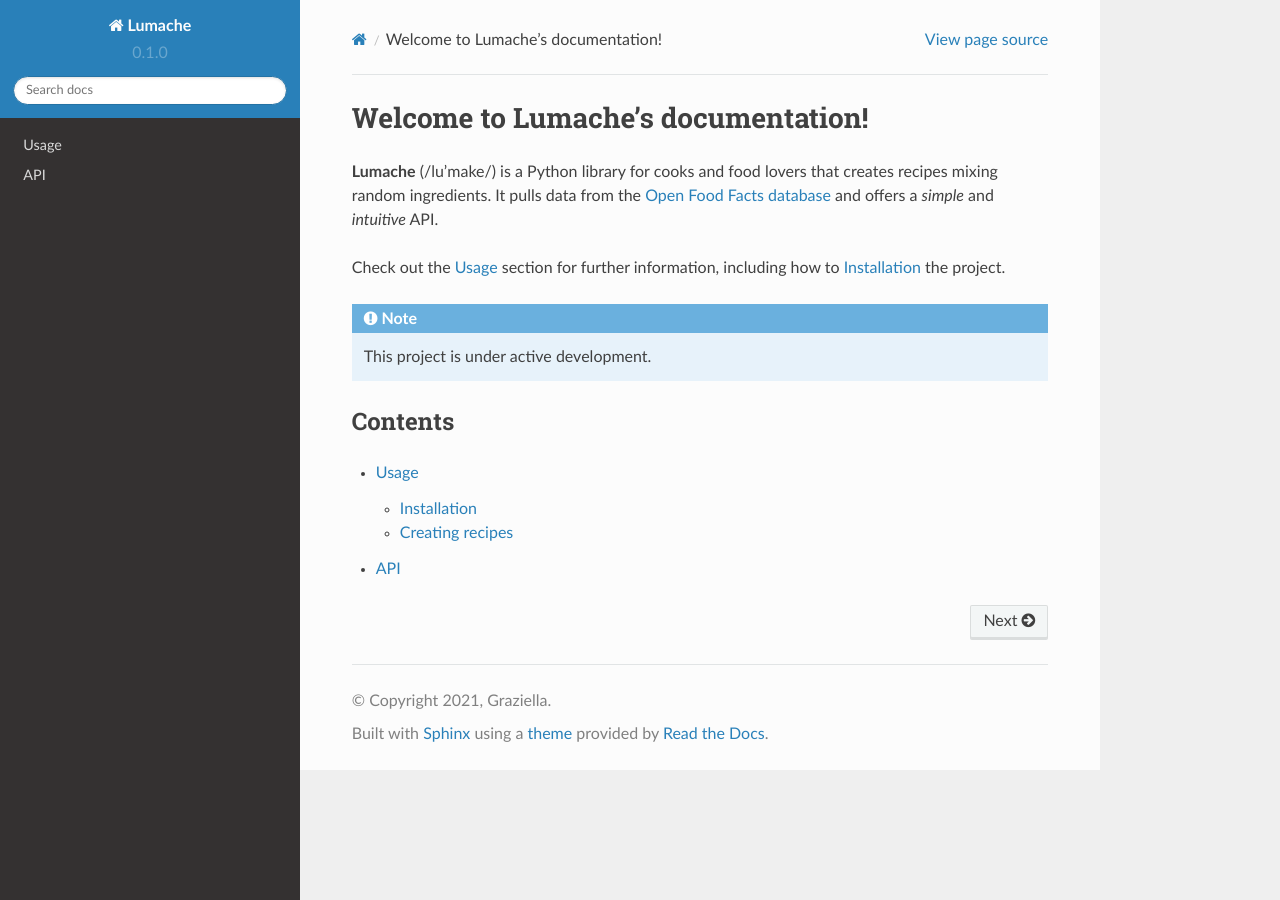
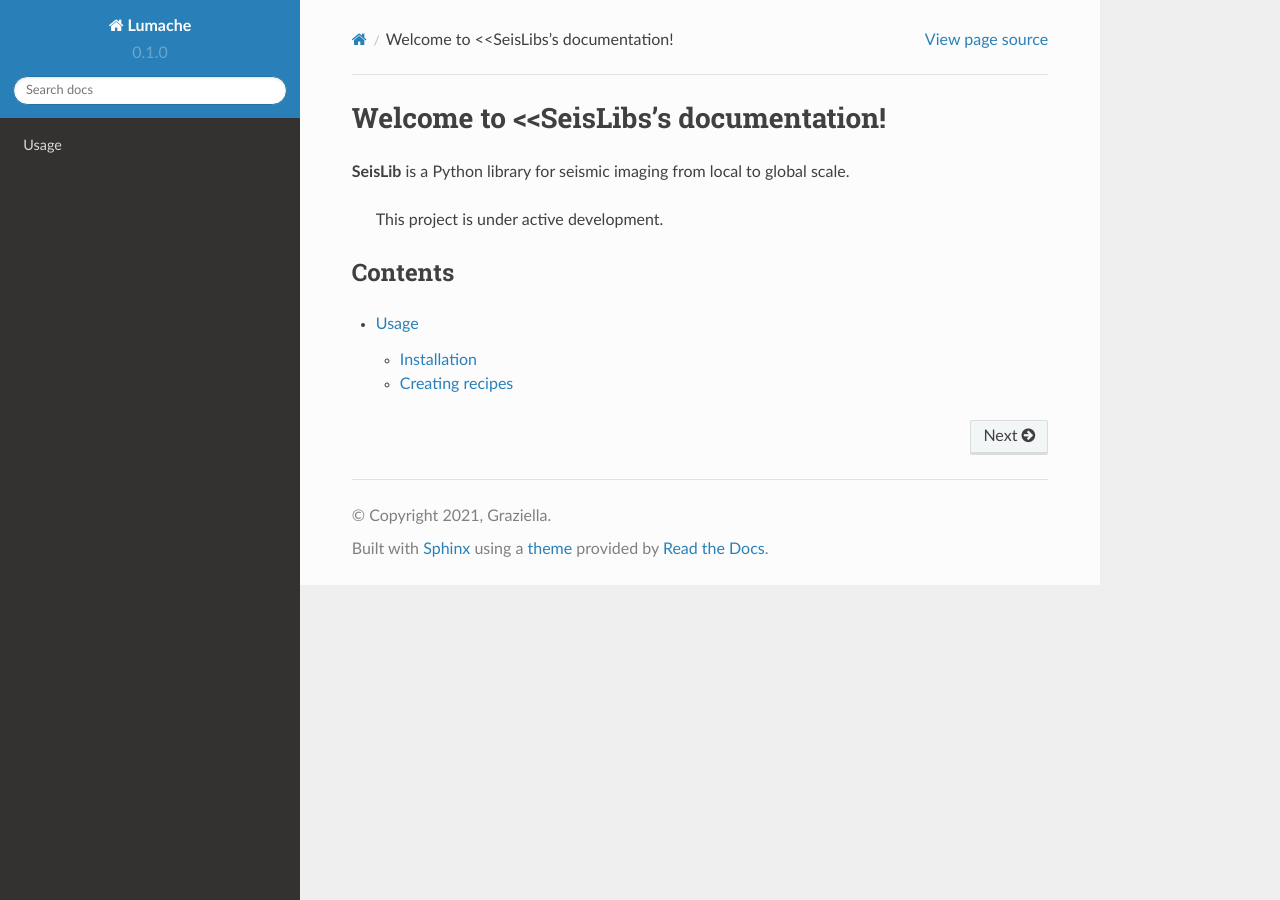
Before and after one commit to fmagrini/seislib, a Sphinx documentation site: the page built from docs/source/index.rst, in a window 1280 px wide. Built offline with Sphinx 7.4.7 and the Read the Docs theme 2.0.0, drawn with Linux system fonts in a browser that asks for light colours.

Commit message:
Update index.rst

```diff
--- a/docs/source/index.rst
+++ b/docs/source/index.rst
@@ -1,15 +1,8 @@
-Welcome to Lumache's documentation!
+Welcome to <<SeisLibs's documentation!
 ===================================
 
-**Lumache** (/lu'make/) is a Python library for cooks and food lovers
-that creates recipes mixing random ingredients.
-It pulls data from the `Open Food Facts database <https://world.openfoodfacts.org/>`_
-and offers a *simple* and *intuitive* API.
+**SeisLib** is a Python library for seismic imaging from local to global scale.
 
-Check out the :doc:`usage` section for further information, including
-how to :ref:`installation` the project.
-
-.. note::
 
    This project is under active development.
 
@@ -19,4 +12,3 @@
 .. toctree::
 
    usage
-   api
```
